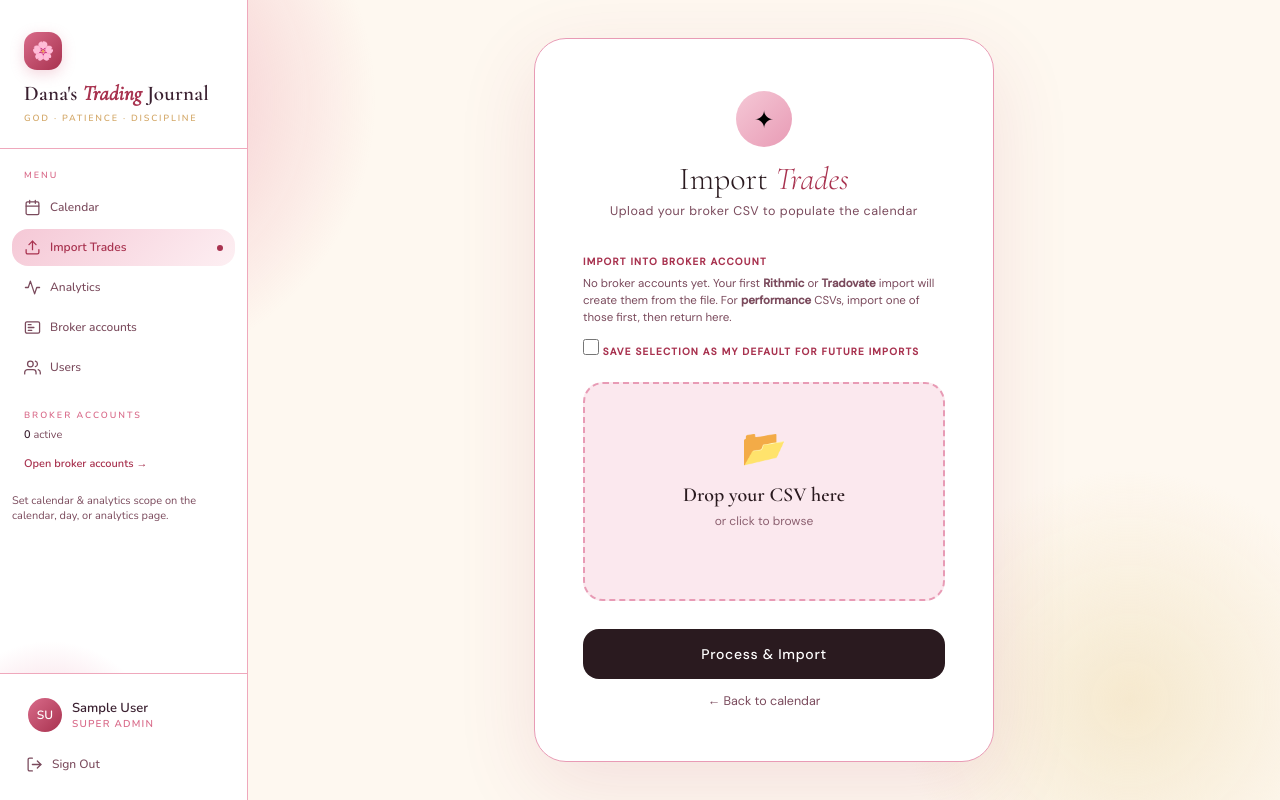
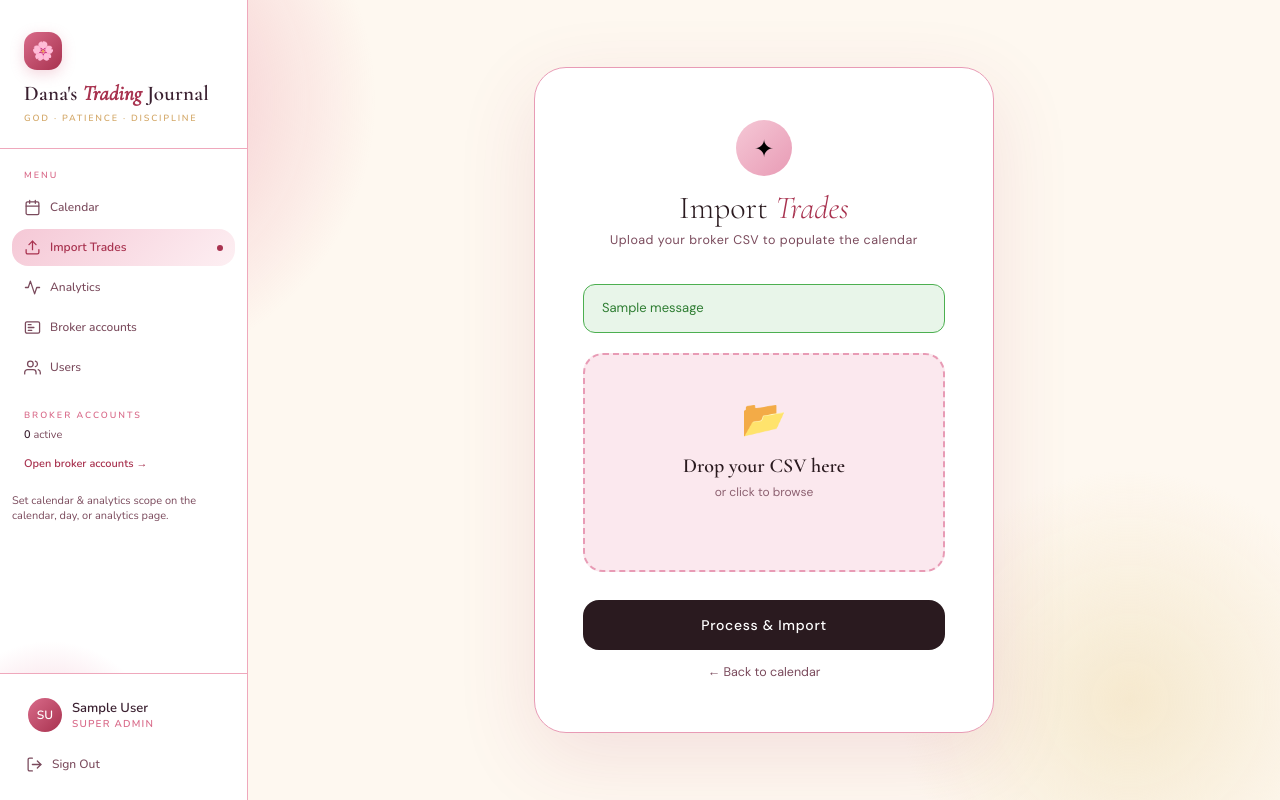
Before and after one commit to zaryaaab/tradejournal, a Django app: page /upload/ in a window 1280 px wide. Run offline with Django 5.2, Linux system fonts and the light colour scheme; a user stored in the database is signed in; tables that the repository leaves empty hold one stand-in row (values such as "Sample post"); one stand-in notice (Sample message) is shown.

Commit message:
Fix issue with csv import

```diff
--- a/journal/templates/upload.html
+++ b/journal/templates/upload.html
@@ -281,44 +222,28 @@
         }
         .back-link:hover { color: #A8324F; }
 
-        .import-target-box {
-            margin-bottom: 24px;
-            text-align: left;
-        }
-        .import-target-box label {
-            display: block;
-            font-size: 10px;
-            text-transform: uppercase;
-            letter-spacing: 0.12em;
-            color: #A8324F;
-            font-weight: 600;
-            margin-bottom: 8px;
-        }
-        .import-target-box select {
-            width: 100%;
-            padding: 12px 14px;
-            border-radius: 14px;
-            border: 1.5px solid #E89BB5;
-            font-family: 'DM Sans', sans-serif;
+        .flash-msg {
+            border-radius: 12px;
+            padding: 14px 18px;
+            margin-bottom: 20px;
             font-size: 13px;
-            background: #FEF8F0;
-            color: #2A1A1F;
-        }
-        .import-target-hint {
-            font-size: 11.5px;
-            color: #7A4A5C;
-            margin-top: 8px;
             line-height: 1.45;
         }
-        .import-default-row {
-            margin-top: 12px;
-            display: flex;
-            align-items: center;
-            gap: 8px;
-            font-size: 12.5px;
-            color: #3A2030;
+        .flash-msg.error {
+            background: #FDEAEA;
+            border: 1px solid #E07070;
+            color: #8B2020;
         }
-        .import-default-row input { width: 16px; height: 16px; accent-color: #A8324F; }
+        .flash-msg.warning {
+            background: #FFF8E6;
+            border: 1px solid #E0C46A;
+            color: #6B5A1A;
+        }
+        .flash-msg.success {
+            background: #E8F5E9;
+            border: 1px solid #4CAF50;
+            color: #2E7D32;
+        }
     </style>
 </head>
 
@@ -332,45 +257,16 @@
             <p>Upload your broker CSV to populate the calendar</p>
         </div>
 
-        <!-- Django Messages Display -->
         {% if messages %}
             {% for message in messages %}
-                {% if message.tags == 'success' %}
-                <div class="success-message" id="successMessage">
-                    <div class="success-icon">✓</div>
-                    <div class="success-text">
-                        <strong>Success!</strong>
-                        <span>{{ message }}</span>
-                    </div>
-                    <button class="close-success" onclick="this.parentElement.remove()">×</button>
+                <div class="flash-msg{% if message.level_tag == 'error' %} error{% elif message.level_tag == 'success' %} success{% elif message.level_tag == 'warning' %} warning{% endif %}">
+                    {{ message }}
                 </div>
-                {% endif %}
             {% endfor %}
         {% endif %}
 
-        <form method="POST" enctype="multipart/form-data">
+        <form method="post" action="{% url 'upload_csv' %}" enctype="multipart/form-data" id="upload-form">
             {% csrf_token %}
-
-            <div class="import-target-box">
-                <label for="import_trading_account_id">Import into broker account</label>
-                {% if import_accounts %}
-                <select name="import_trading_account_id" id="import_trading_account_id" required>
-                    {% for acc in import_accounts %}
-                    <option value="{{ acc.id }}"{% if selected_import_account_id == acc.id %} selected{% endif %}>
-                        {{ acc.name }} — {{ acc.broker }} ({{ acc.account_number }})
-                    </option>
-                    {% endfor %}
-                </select>
-                <p class="import-target-hint">Used as the default target for <strong>performance</strong> CSVs. Rithmic and Tradovate files still follow the account column; your choice updates last-used and optional default below.</p>
-                {% else %}
-                <p class="import-target-hint">No broker accounts yet. Your first <strong>Rithmic</strong> or <strong>Tradovate</strong> import will create them from the file. For <strong>performance</strong> CSVs, import one of those first, then return here.</p>
-                <input type="hidden" name="import_trading_account_id" value="">
-                {% endif %}
-                <label class="import-default-row">
-                    <input type="checkbox" name="set_default_import" value="1">
-                    Save selection as my default for future imports
-                </label>
-            </div>
 
             <div class="drop-zone" id="dropZone">
                 <input type="file" name="file" id="fileInput" accept=".csv">
@@ -405,18 +301,6 @@
                 label.textContent = '✓  ' + e.dataTransfer.files[0].name;
             }
         });
-
-        // Auto-hide success message after 5 seconds
-        const successMsg = document.getElementById('successMessage');
-        if (successMsg) {
-            setTimeout(() => {
-                successMsg.style.opacity = '0';
-                successMsg.style.transform = 'translateY(-10px)';
-                setTimeout(() => {
-                    if (successMsg.parentElement) successMsg.remove();
-                }, 300);
-            }, 5000);
-        }
     </script>
 </body>
 </html>
--- a/journal/views.py
+++ b/journal/views.py
@@ -50,33 +50,6 @@ def _get_admin_user(request):
     return get_principal_owner(request)
 
 
-def _upload_import_page_context(request, owner):
-    profile = request.user.profile
-    qs = TradingAccount.objects.filter(owner=owner, is_archived=False).order_by(
-        "name", "account_number"
-    )
-    pref_id = None
-    for candidate in (
-        profile.last_import_trading_account_id,
-        profile.default_import_trading_account_id,
-    ):
-        if candidate and qs.filter(pk=candidate).exists():
-            pref_id = candidate
-            break
-    if pref_id is None and qs.exists():
-        pref_id = qs.first().pk
-    return {"import_accounts": qs, "selected_import_account_id": pref_id}
-
-
-def _persist_import_account_prefs(request, profile, account, set_default: bool):
-    profile.last_import_trading_account = account
-    update_fields = ["last_import_trading_account"]
-    if set_default:
-        profile.default_import_trading_account = account
-        update_fields.append("default_import_trading_account")
-    profile.save(update_fields=update_fields)
-
-
 def _admin_org_user_ids(request) -> set[int] | None:
     """Principal org member user ids, or None if caller is not a non-super admin."""
     try:
@@ -104,43 +77,6 @@ def _admin_may_edit_managed_user(request, target_profile) -> bool:
     if target_profile.role == "admin":
         return False
     return target_profile.role in ("assistant", "client")
-
-
-def _resolve_upload_trading_account(request, owner, account_number, defaults):
-    """
-    Resolve or create a TradingAccount for CSV import.
-    Returns (account, None) or (None, error_message) if account_number matches an archived account.
-    """
-    existing = TradingAccount.objects.filter(
-        owner=owner, account_number=account_number
-    ).first()
-    if existing:
-        if existing.is_archived:
-            return None, (
-                f'Account "{account_number}" is archived. Unarchive it on the '
-                "Accounts page before importing to it again."
-            )
-        if existing.uploaded_by_id != request.user.id:
-            existing.uploaded_by = request.user
-            existing.save(update_fields=["uploaded_by"])
-        return existing, None
-    try:
-        account = TradingAccount.objects.create(
-            owner=owner,
-            account_number=account_number,
-            name=defaults["name"],
-            broker=defaults["broker"],
-            user=defaults.get("user", owner),
-            uploaded_by=request.user,
-            status=TradingAccount.STATUS_ACTIVE,
-            is_archived=False,
-        )
-    except IntegrityError:
-        return None, (
-            f'Could not create account "{defaults["name"]}" — name may already be in use. '
-            "Rename the existing account or adjust the CSV."
-        )
-    return account, None
 
 
 TRADING_ACCOUNTS_SORT_FIELDS = {
@@ -608,6 +544,59 @@ def parse_performance(df, account):
 # UPLOAD CSV
 # ─────────────────────────────────────────
 
+def _csv_text_from_upload(csv_file) -> str:
+    raw = csv_file.read()
+    try:
+        return raw.decode("utf-8-sig")
+    except UnicodeDecodeError:
+        try:
+            return raw.decode("latin-1")
+        except UnicodeDecodeError:
+            return raw.decode("utf-8", errors="replace")
+
+
+def _get_or_create_import_account(request, owner, account_number: str, name: str, broker: str):
+    """
+    Find or create a trading account for CSV import.
+    Returns (account, None) or (None, error_message).
+    """
+    an = str(account_number).strip()
+    if not an:
+        return None, "Skipped rows with an empty Account id."
+    account = (
+        TradingAccount.objects.filter(owner=owner, account_number=an)
+        .order_by("id")
+        .first()
+    )
+    if account is not None:
+        if account.is_archived:
+            return None, (
+                f'Account "{an}" is archived. Unarchive it on the Accounts page '
+                "before importing to it again."
+            )
+        if account.uploaded_by_id != request.user.id:
+            account.uploaded_by = request.user
+            account.save(update_fields=["uploaded_by"])
+        return account, None
+    try:
+        account = TradingAccount.objects.create(
+            owner=owner,
+            account_number=an,
+            name=name,
+            broker=broker,
+            user=owner,
+            uploaded_by=request.user,
+            status=TradingAccount.STATUS_ACTIVE,
+            is_archived=False,
+        )
+    except IntegrityError:
+        return None, (
+            f'Could not create account for "{an}" — that name may already be in use '
+            "for another active account. Rename the existing account or fix the CSV."
+        )
+    return account, None
+
+
 @login_required
 def upload_csv(request):
     role = getattr(getattr(request.user, "profile", None), "role", "client")
@@ -618,117 +607,100 @@ def upload_csv(request):
         return redirect("dashboard")
 
     owner = _get_admin_user(request)
-    upload_ctx = _upload_import_page_context(request, owner)
 
     if request.method == "POST":
         csv_file = request.FILES.get("file")
         if not csv_file:
             messages.error(request, "No file selected.")
-            return render(request, "upload.html", upload_ctx)
+            return redirect("upload_csv")
 
-        set_default = bool(request.POST.get("set_default_import"))
-        raw_aid = (request.POST.get("import_trading_account_id") or "").strip()
-        selected_account = None
-        if raw_aid:
-            try:
-                sel_id = int(raw_aid)
-            except ValueError:
-                sel_id = None
-            else:
-                selected_account = TradingAccount.objects.filter(
-                    pk=sel_id, owner=owner, is_archived=False
-                ).first()
-        accounts_exist = upload_ctx["import_accounts"].exists()
-        if accounts_exist and not selected_account:
-            messages.error(request, "Choose a broker account for this import.")
-            return render(request, "upload.html", upload_ctx)
-
-        text = csv_file.read().decode("utf-8")
+        try:
+            text = _csv_text_from_upload(csv_file)
+        except Exception:
+            messages.error(request, "Could not read the uploaded file.")
+            return redirect("upload_csv")
 
         import_errors: list[str] = []
         any_import_ok = False
-        last_touched: TradingAccount | None = None
 
-        if "Completed Orders" in text:
-            df = load_rithmic_csv(text)
-            for account_number, group in df.groupby("Account"):
-                an = str(account_number).strip()
-                account, err = _resolve_upload_trading_account(
+        try:
+            if "Completed Orders" in text:
+                df = load_rithmic_csv(text)
+                for account_number, group in df.groupby("Account"):
+                    an = str(account_number).strip()
+                    account, err = _get_or_create_import_account(
+                        request,
+                        owner,
+                        an,
+                        f"Account {an}",
+                        "Rithmic",
+                    )
+                    if err:
+                        import_errors.append(err)
+                        continue
+                    parse_rithmic(group.copy(), account)
+                    any_import_ok = True
+
+            elif "B/S" in text[:500]:
+                df = pd.read_csv(StringIO(text))
+                for account_number, group in df.groupby("Account"):
+                    an = str(account_number).strip()
+                    account, err = _get_or_create_import_account(
+                        request,
+                        owner,
+                        an,
+                        f"Account {an}",
+                        "Tradovate",
+                    )
+                    if err:
+                        import_errors.append(err)
+                        continue
+                    parse_tradovate(group.copy(), account)
+                    any_import_ok = True
+
+            elif "buyPrice" in text and "sellPrice" in text:
+                df = pd.read_csv(StringIO(text))
+                account, err = _get_or_create_import_account(
                     request,
                     owner,
-                    an,
-                    {
-                        "name": f"Account {an}",
-                        "broker": "Rithmic",
-                        "user": owner,
-                    },
+                    "performance",
+                    "Performance Import",
+                    "Tradovate",
                 )
                 if err:
-                    import_errors.append(err)
-                    continue
-                parse_rithmic(group.copy(), account)
+                    messages.error(request, err)
+                    return redirect("upload_csv")
+                parse_performance(df.copy(), account)
                 any_import_ok = True
-                last_touched = account
 
-        elif "B/S" in text[:500]:
-            df = pd.read_csv(StringIO(text))
-            for account_number, group in df.groupby("Account"):
-                an = str(account_number).strip()
-                account, err = _resolve_upload_trading_account(
-                    request,
-                    owner,
-                    an,
-                    {
-                        "name": f"Account {an}",
-                        "broker": "Tradovate",
-                        "user": owner,
-                    },
-                )
-                if err:
-                    import_errors.append(err)
-                    continue
-                parse_tradovate(group.copy(), account)
-                any_import_ok = True
-                last_touched = account
-
-        elif "buyPrice" in text and "sellPrice" in text:
-            if not selected_account:
-                messages.error(
-                    request,
-                    "Performance CSV needs a target account. Import a Rithmic or Tradovate file first "
-                    "or pick an existing broker account below.",
-                )
-                return render(request, "upload.html", upload_ctx)
-            df = pd.read_csv(StringIO(text))
-            account = selected_account
-            if account.uploaded_by_id != request.user.id:
-                account.uploaded_by = request.user
-                account.save(update_fields=["uploaded_by"])
-            parse_performance(df.copy(), account)
-            any_import_ok = True
-            last_touched = account
-
-        else:
-            messages.error(request, "Unrecognized CSV format.")
-            return render(request, "upload.html", upload_ctx)
-
-        if any_import_ok and last_touched:
-            _persist_import_account_prefs(
-                request, request.user.profile, last_touched, set_default
+            else:
+                messages.error(request, "Unrecognized CSV format.")
+                return redirect("upload_csv")
+        except Exception:
+            messages.error(
+                request,
+                "Import failed while processing this file. Check the format or re-export from your broker.",
             )
+            return redirect("upload_csv")
 
         if any_import_ok:
             messages.success(request, "CSV imported successfully.")
             for msg in dict.fromkeys(import_errors):
                 messages.warning(request, msg)
-        elif import_errors:
+            return redirect("dashboard")
+
+        if import_errors:
             messages.error(request, "No data was imported.")
             for msg in dict.fromkeys(import_errors):
                 messages.warning(request, msg)
+        else:
+            messages.warning(
+                request,
+                "No trades were imported from this file (check account numbers and file contents).",
+            )
+        return redirect("upload_csv")
 
-        return redirect("dashboard")
-
-    return render(request, "upload.html", upload_ctx)
+    return render(request, "upload.html")
 
 
 # ─────────────────────────────────────────
```
Also changed, not shown: other parts of journal/templates/upload.html (+0 -59 lines).
